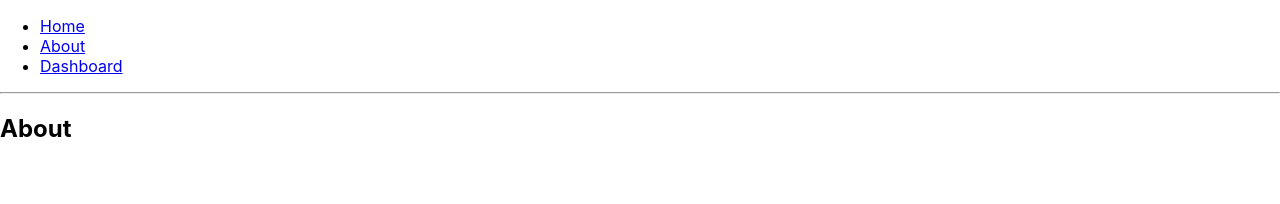
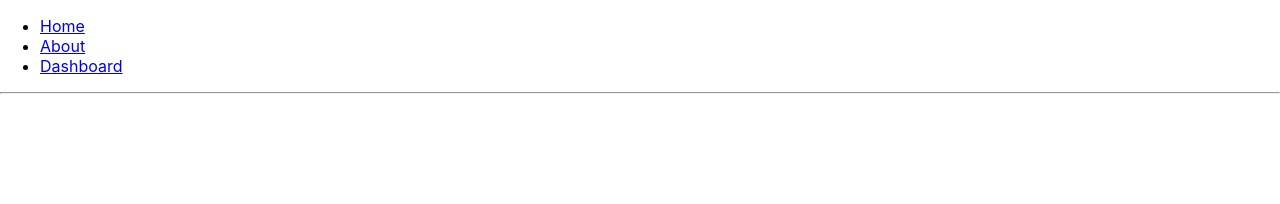
Before and after one commit to STEMuli-Tx/lti_consumer, a React (Create React App) app: page /lti/login in a window 1280 px wide. Shown: the top 204 px of the page. Built offline with nearby package versions, Linux system fonts and the light colour scheme.

Commit message:
major - handle static site

```diff
--- a/src/App.js
+++ b/src/App.js
@@ -9,7 +9,7 @@ export default function App() {
             <Link to="/">Home</Link>
           </li>
           <li>
-            <Link to="/lti/login/*">About</Link>
+            <Link to="/lti/login/">About</Link>
           </li>
           <li>
             <Link to="/dashboard">Dashboard</Link>
@@ -24,7 +24,7 @@ export default function App() {
           <Route exact path="/">
             <Form />
           </Route>
-          <Route path="/lti/login">
+          <Route path="/lti/login/*">
             <About />
           </Route>
           <Route path="/dashboard">
```
